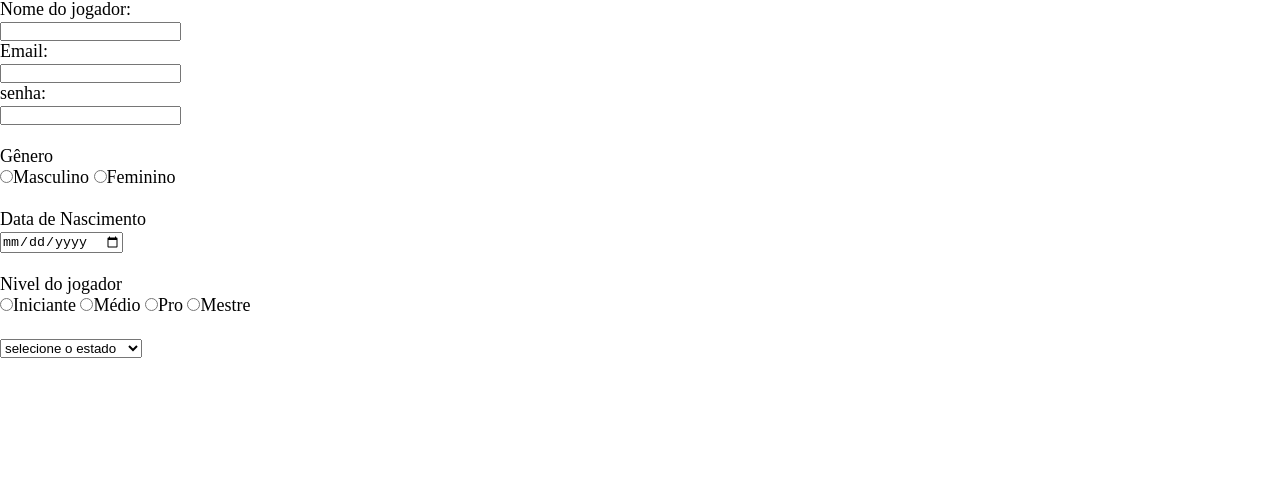
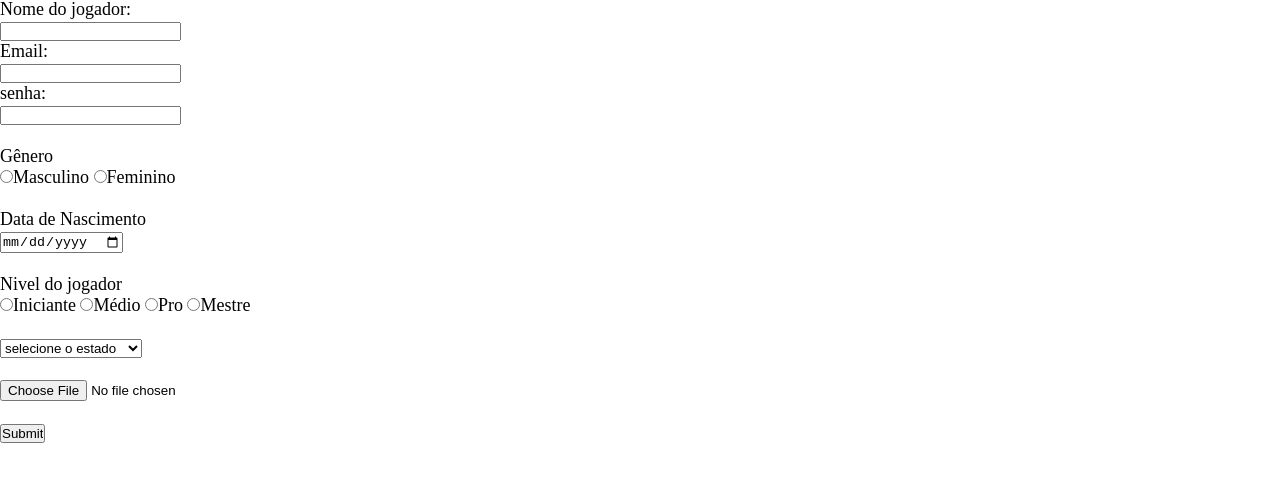
Before and after one commit to luizferanando/XADREZ-THE-GAME-site, a plain HTML site: page site the Game Xadrez/jogo_de_Xadrez/cadastrar.html in a window 1280 px wide. Shown: the part 72-554 px from the top of the page. Drawn offline with Linux system fonts and the light colour scheme.

Commit message:
Add files via upload

```diff
--- a/site the Game Xadrez/jogo_de_Xadrez/cadastrar.html
+++ b/site the Game Xadrez/jogo_de_Xadrez/cadastrar.html
@@ -84,8 +84,11 @@
         <option value="se">Mato Grosso</option>
         </select>
         <br>
-
-
-    </form>
+        <br>
+        <input type="file" id="">
+        <br>
+        <br>
+        <input type="submit">
+      </form>
 </body>
 </html>
```
